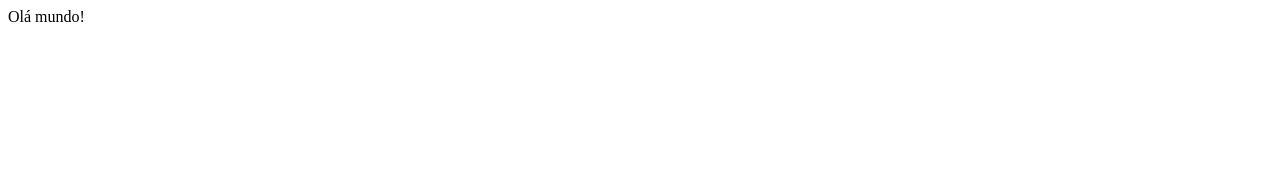
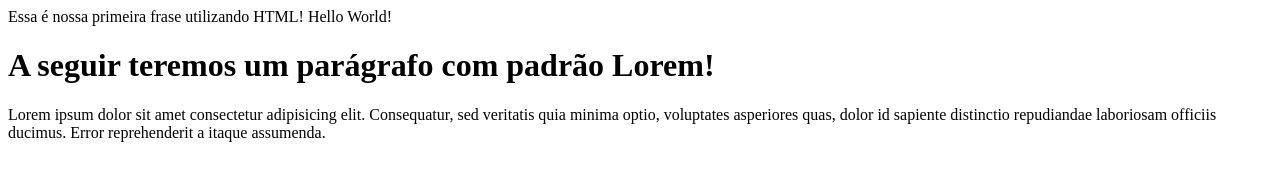
Before and after one commit to inataliaguiar/Curso-Desenvolvimento-Web-Fullstack, a plain HTML site: page HTML-CSS/01-Introducao.html in a window 1280 px wide. Drawn offline with Linux system fonts and the light colour scheme.

Commit message:
Primeiro página em html

```diff
--- a/HTML-CSS/01-Introducao.html
+++ b/HTML-CSS/01-Introducao.html
@@ -7,6 +7,13 @@
 </head>
 <body>
     <!--Este é um comentário em HTML-->
-    Olá mundo!
+    Essa é nossa primeira frase utilizando HTML! Hello World!
+
+    <!--Tags e atributos
+    As tags e atributos definem a estrutura de uma página html
+    Sintaxe de um elemento: <tag atributos="">Conteúdo</tag>
+    -->
+    <h1>A seguir teremos um parágrafo com padrão Lorem!</h1>
+    <p>Lorem ipsum dolor sit amet consectetur adipisicing elit. Consequatur, sed veritatis quia minima optio, voluptates asperiores quas, dolor id sapiente distinctio repudiandae laboriosam officiis ducimus. Error reprehenderit a itaque assumenda.</p>
 </body>
 </html>
```
